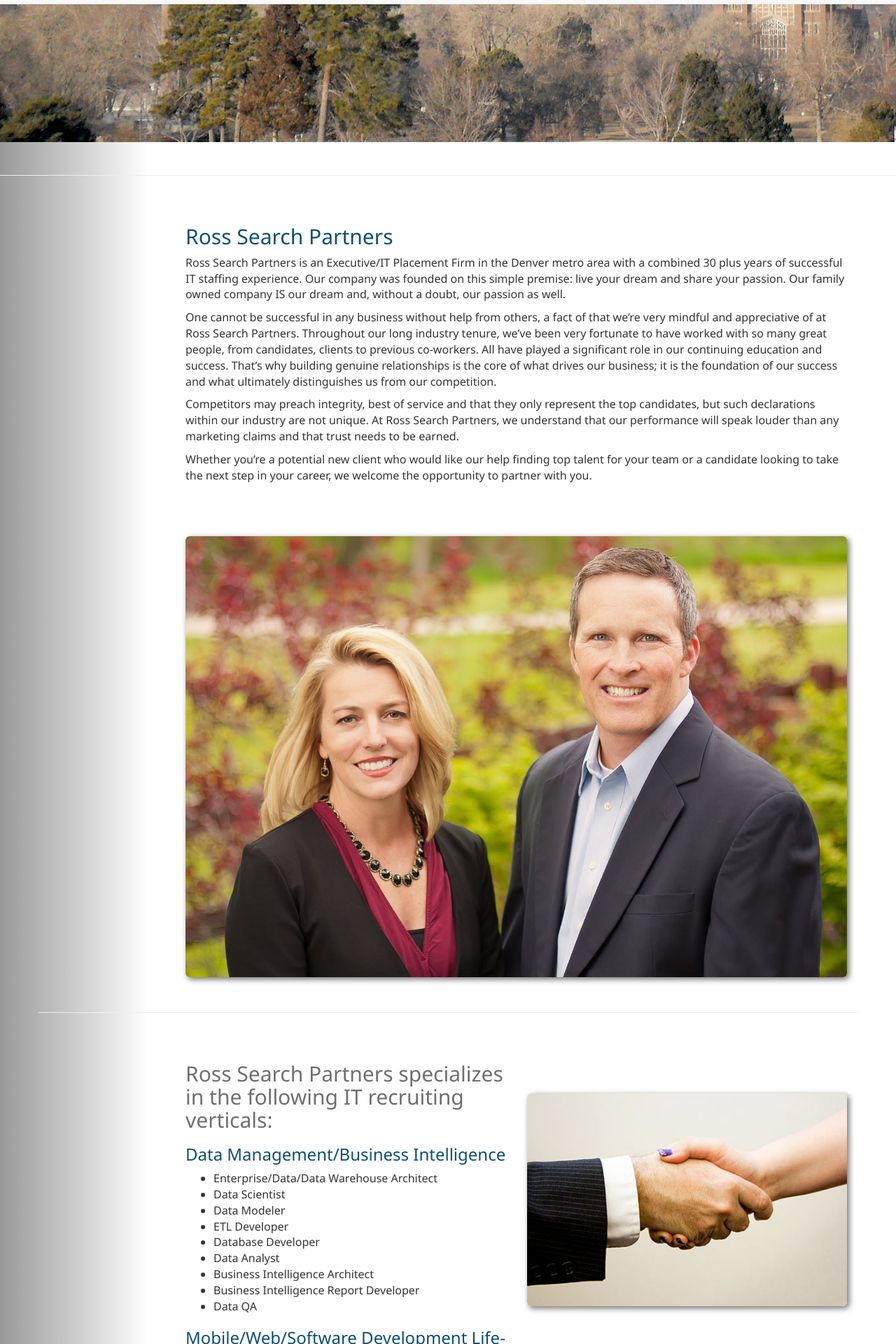
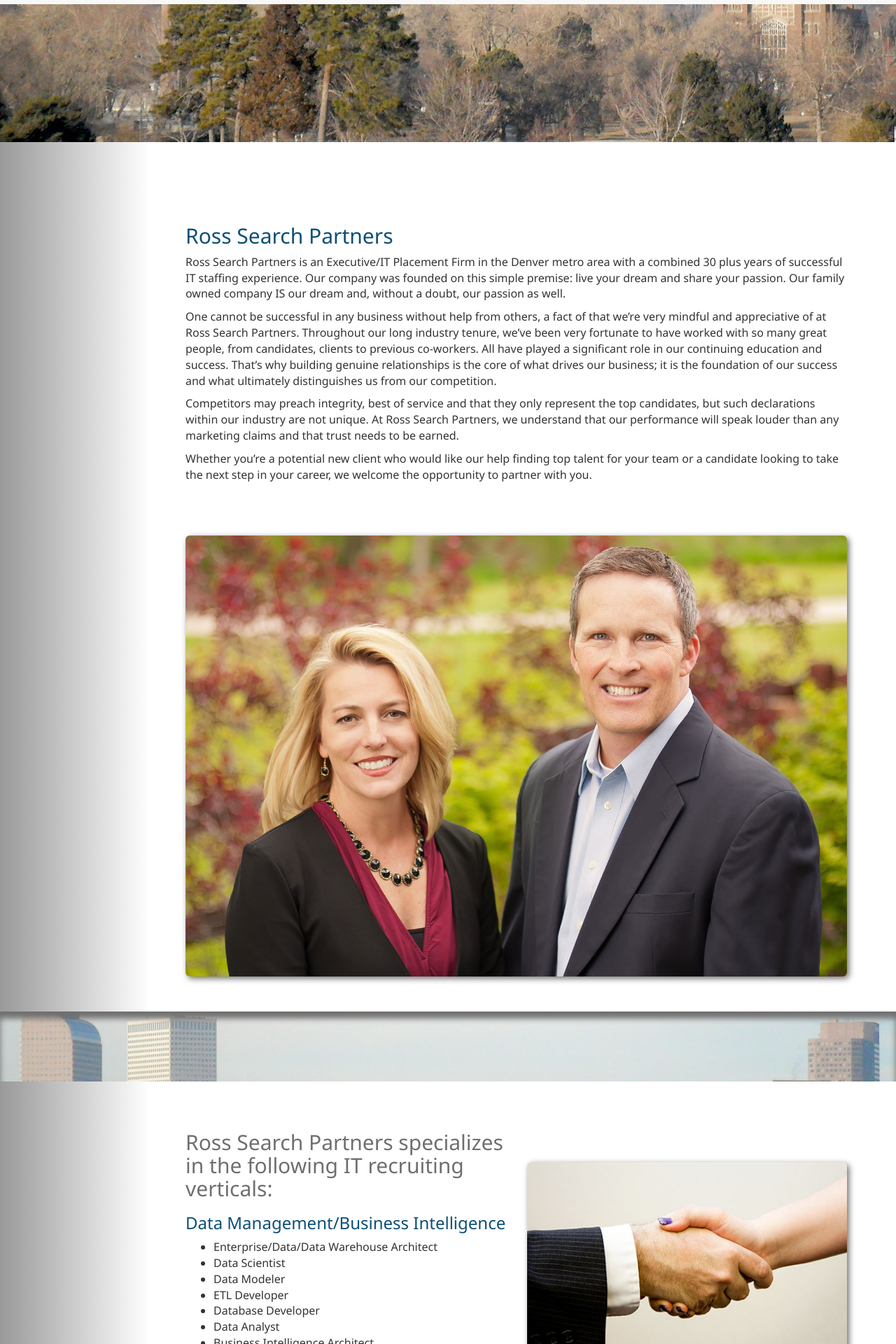
Before and after one commit to RossSearch/RossSearch.github.io, a Jekyll site: the page built from index.html, in a window 1280 px wide. Shown: the part 894-2814 px from the top of the page at 70% size. Built offline with Jekyll 4.4.1, drawn with Linux system fonts in a browser that asks for light colours; nearby versions of some CDN libraries; Markdown is read by kramdown in place of the engine named in the settings.

Commit message:
seperators

```diff
--- a/index.html
+++ b/index.html
@@ -72,7 +72,13 @@
 			<img src="/public/img/ross_lg.jpg" alt="Photo of Andy & Corene" class="img-rounded" />
 		</div>
 	</div>
+</div>
 
+<div class="container-fluid">
+	<div class="row seperator"></div>
+</div>
+
+<div class="container">
 	<div id="verticals" class="row">
 		<div class="col-sm-5 col-sm-offset-2">
 			<h2>Ross Search Partners specializes in the following IT recruiting verticals:</h2>
@@ -119,7 +125,13 @@
 			<img src="/public/img/hands2.jpg" alt="Photo of People Shaking Hands" class="img-rounded" />
 		</div>
 	</div>
+</div>
 
+<div class="container-fluid">
+	<div class="row seperator"></div>
+</div>
+
+<div class="container">
 	<div id="contact" class="row">
 		<div class="col-sm-5 col-sm-offset-2">
 			<h2>Contact Us</h2>
@@ -187,7 +199,13 @@
 			</svg>
 		</div>
 	</div>
+</div>
 
+<div class="container-fluid">
+	<div class="row seperator"></div>
+</div>
+
+<div class="container">
 	<div id="corene" class="row">
 		<div class="col-sm-6 col-sm-offset-2" itemprop="member" itemscope itemtype="http://schema.org/Organization">
 			<h2 itemprop="name">Corene Ross</h2>
@@ -212,7 +230,13 @@
 			<img src="/public/img/corene.jpg" alt="Photo of Corene Ross" class="img-rounded" itemprop="image" />
 		</div>
 	</div>
+</div>
 
+<div class="container-fluid">
+	<div class="row seperator"></div>
+</div>
+
+<div class="container">
 	<div id="andy" class="row">
 		<div class="col-sm-6 col-sm-offset-2" itemprop="member" itemscope itemtype="http://schema.org/Organization">
 			<h2 itemprop="name">Andy Ross</h2>
@@ -242,5 +266,12 @@
 	</div>
 </div>
 
+<div class="container-fluid">
+	<div class="row seperator"></div>
+</div>
+
+<div class="container">
+</div>
+
 <div id="back" class="col-sm-2 hidden-xs">
 </div>
--- a/public/css/home.css
+++ b/public/css/home.css
@@ -1 +1 @@
-body{position:relative;height:100%;margin:0;padding:0 0 50px 0;font-family:'Noto Sans',Helvetica,Arial,Sans-Serif}a{color:#0c4f76}h1,h2{font-size:30px}h1,h3{color:#0c4f76}h2{color:#706f6f}img{box-shadow:3px 3px 8px #706f6f}img,svg{width:100%;height:100%;margin-top:65px}.row{padding:50px 0;border-bottom:solid 1px #eee;font-size:16px}#logo{background-image:url(../img/denver1.jpg);background-repeat:no-repeat;background-position:center center;background-attachment:fixed}#logo svg{margin:20% auto}#navbar .title,.navbar .title{margin:20px 0 0 10px;padding:5px;font-weight:700}#navbar{margin-top:60px}#navbar li:first-child a{padding:0}#navbar .active a{background-color:#0c4f76}#back{position:absolute;height:100%;top:0;left:0;background-image:-webkit-linear-gradient(left,#999 0,#fff 100%);background-image:-o-linear-gradient(left,#999 0,#fff 100%);background-image:linear-gradient(to right,#999 0,#fff 100%);background-repeat:repeat-x;filter:progid:DXImageTransform.Microsoft.gradient(startColorstr='#ff999999', endColorstr='#ffffffff', GradientType=1);z-index:-1}.contact{margin:30px 0}
+body{position:relative;height:100%;margin:0;padding:0 0 50px 0;font-family:'Noto Sans',Helvetica,Arial,Sans-Serif}a{color:#0c4f76}h1,h2{font-size:30px}h1,h3{color:#0c4f76}h2{color:#706f6f}img{box-shadow:3px 3px 8px #706f6f}img,svg{width:100%;height:100%;margin-top:65px}.row{padding:50px 0;font-size:16px}#logo{background-image:url(../img/denver1.jpg);background-repeat:no-repeat;background-position:center center;background-attachment:fixed}#logo svg{margin:20% auto}.seperator{height:60px!important;min-height:60px!important;background-image:url(../img/denver1.jpg);background-repeat:no-repeat;background-position:center center;background-attachment:fixed;box-shadow:0 10px 8px 0 #706f6f inset}#navbar .title,.navbar .title{margin:20px 0 0 10px;padding:5px;font-weight:700}#navbar{margin-top:60px}#navbar li:first-child a{padding:0}#navbar .active a{background-color:#0c4f76}#back{position:absolute;height:100%;top:0;left:0;background-image:-webkit-linear-gradient(left,#999 0,#fff 100%);background-image:-o-linear-gradient(left,#999 0,#fff 100%);background-image:linear-gradient(to right,#999 0,#fff 100%);background-repeat:repeat-x;filter:progid:DXImageTransform.Microsoft.gradient(startColorstr='#ff999999', endColorstr='#ffffffff', GradientType=1);z-index:-1}.contact{margin:30px 0}
```
Also changed, not shown: public/less/home.less (+10 -1 lines), 2 other files.
